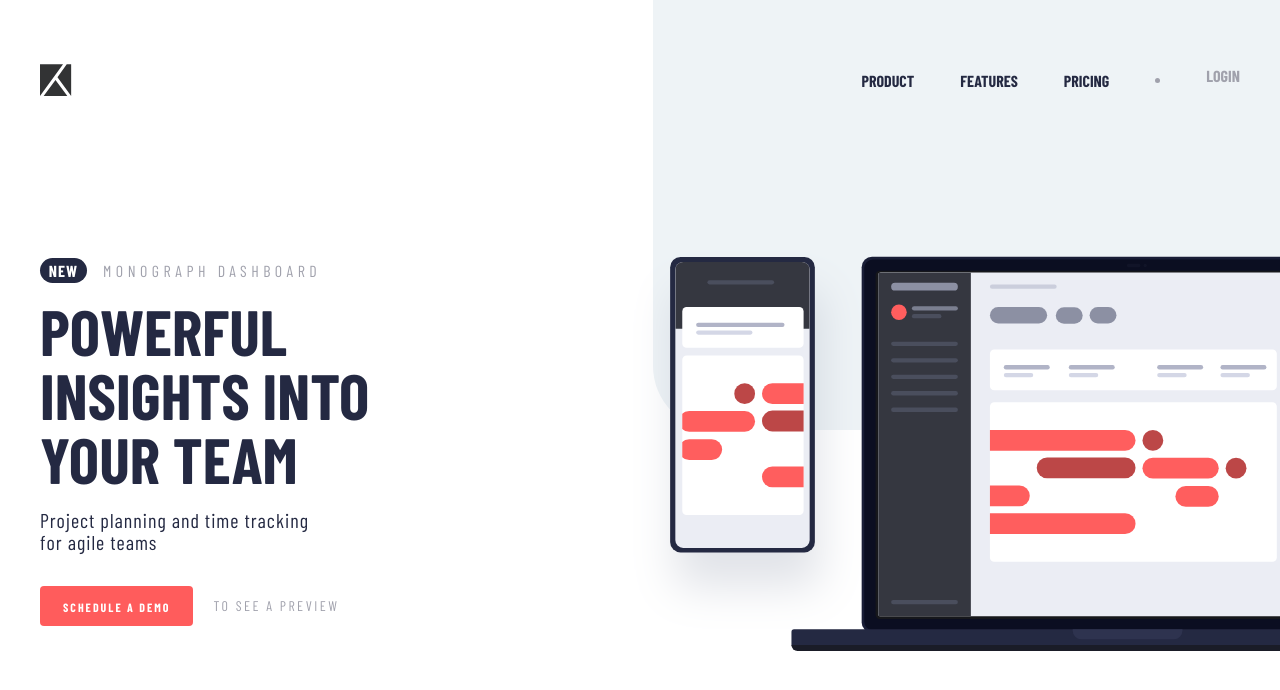
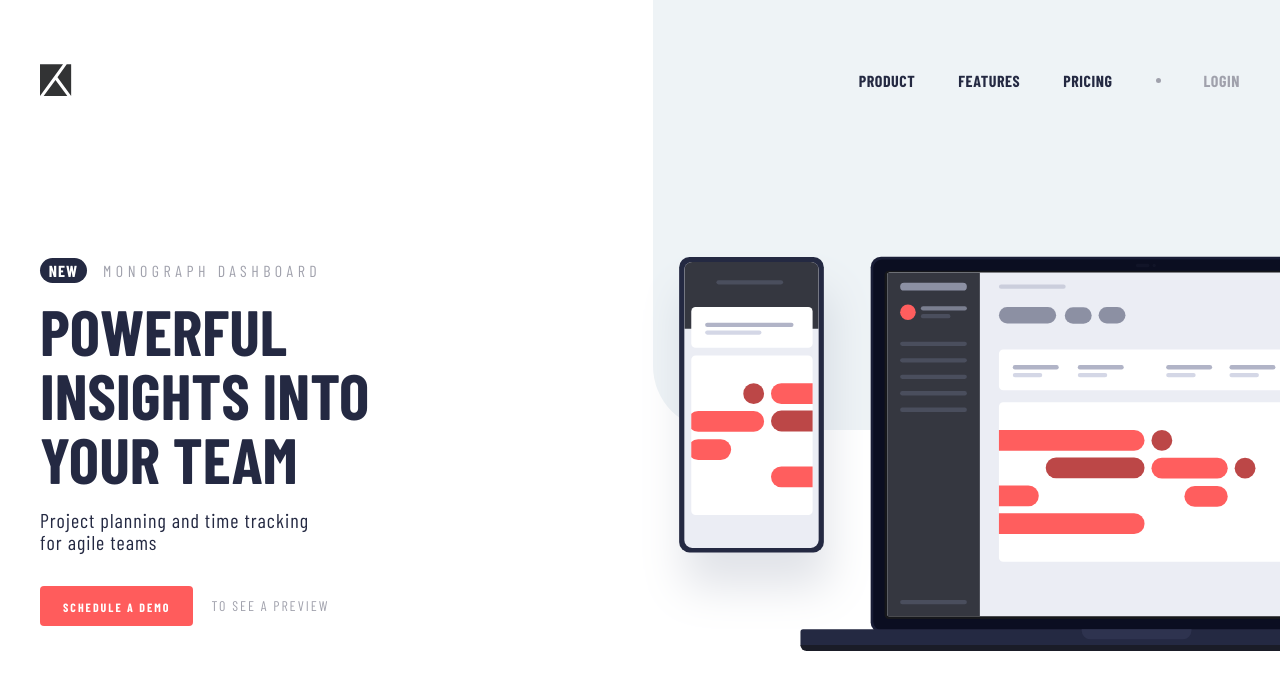
Before and after one commit to aymenthedeveloper/project-tracking-intro-component, a plain HTML site: page index.html in a window 1280 px wide. Drawn offline with nearby package versions, Linux system fonts and the light colour scheme.

Commit message:
fixed some minor issues

```diff
--- a/style.css
+++ b/style.css
@@ -1,3 +1,16 @@
+@font-face {
+  font-family: 'Barlow Condensed';
+  src: url(./font/BarlowCondensed-Regular.ttf);
+  font-weight: 400;
+  font-style: normal;
+}
+@font-face {
+  font-family: 'Barlow Condensed';
+  src: url(./font/BarlowCondensed-Bold.ttf);
+  font-weight: 700;
+  font-style: normal;
+}
+
 :root {
   --Red: hsl(0, 100%, 68%);
   --Very-Dark-Blue: hsl(230, 29%, 20%);
@@ -85,6 +98,9 @@ button{
   z-index: 10;
   background-color: #fff;
 }
+.header .nav a{
+  font-size: 14px;
+}
 .header .nav.show {
   display: flex;
   animation: showMenu .5s ease forwards;
@@ -112,7 +128,6 @@ button{
 }
 .header .nav a.login {
   color: var(--Grayish-Blue);
-  padding-bottom: 10px;
 }
 
 
@@ -123,12 +138,9 @@ main {
   display: flex;
   flex-direction: column-reverse;
   row-gap: clamp(50px, 65px + 1vw, 75px);
-
-
 }
 main .hero {
   min-height: calc(100vh - var(--header-height));
-  min-width: 330px;
 }
 
 main .img-container .hero-img {
@@ -139,6 +151,7 @@ main .img-container .hero-img {
 
 }
 main .hero .new {
+  text-wrap: nowrap;
   display: flex;
   align-items: center;
   letter-spacing: 4.5px;
@@ -156,7 +169,7 @@ main .hero .new span {
   color: white;
   background-color: var(--Very-Dark-Blue);
   font-weight: 700;
-  width: 47px;
+  min-width: 47px;
   height: 25px;
   border-radius: 15px;
 }
@@ -166,6 +179,7 @@ main .hero h1 {
   margin-block: 1rem 1.1rem;
   line-height: 100%;
   color: var(--Very-Dark-Blue);
+  min-width: 13ch;
 }
 main .hero .details {
   max-width: 31ch;
@@ -178,7 +192,7 @@ main .hero .details {
 main .hero .cta {
   display: flex;
   align-items: center;
-  column-gap: 1.25rem;
+  column-gap: 1.125rem;
 }
 main .hero .cta button {
   cursor: pointer;
@@ -199,14 +213,14 @@ main .hero .cta button:hover{
 main .hero .cta p {
   margin-block: 0;
   text-transform: uppercase;
-  letter-spacing: 2.5px;
+  letter-spacing: 2px;
   color: var(--Grayish-Blue);
   font-size: 14px;
 }
 
 /* --------  media queries  -------- */
 
-@media screen and (max-width: 360px) {
+@media screen and (max-width: 370px) {
   :root {
     --inner-inline-margin: 15px;
     --img-height: 205px;
@@ -217,7 +231,11 @@ main .hero .cta p {
   main .hero h1 {
     font-size: 2.125rem;
   }
+  main .hero .cta p{
+    letter-spacing: 1px;
+  }
   main .hero .cta button {
+    letter-spacing: 1px;
     padding-inline: 12px;
   }
 }
@@ -254,6 +272,7 @@ main .hero .cta p {
   main .img-container .hero-img {
     left: revert;
     right: -65px;
+
   }
 }
 @media screen and (min-width: 900px) {
@@ -267,13 +286,17 @@ main .hero .cta p {
   .header .nav.show{
     display: flex;
     justify-content: space-between;
-    column-gap: 46px;
+    column-gap: 43px;
     position: revert;
     width: revert;
     min-height: revert;
     opacity: revert;
     flex-direction: revert;
     background-color: revert;
+  }
+
+  .header .nav a{
+    letter-spacing: .55px;
   }
   .header .nav .separator{
     width: 5px;
```
